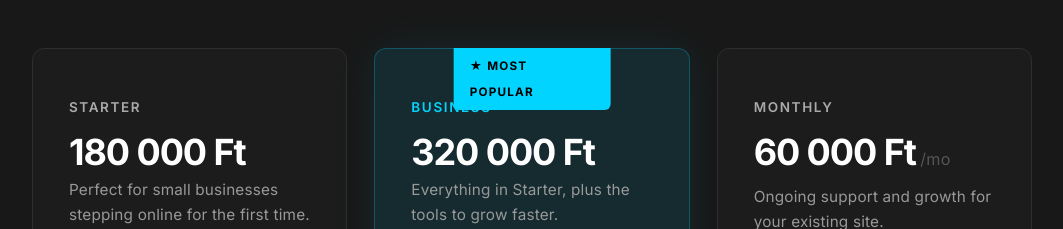
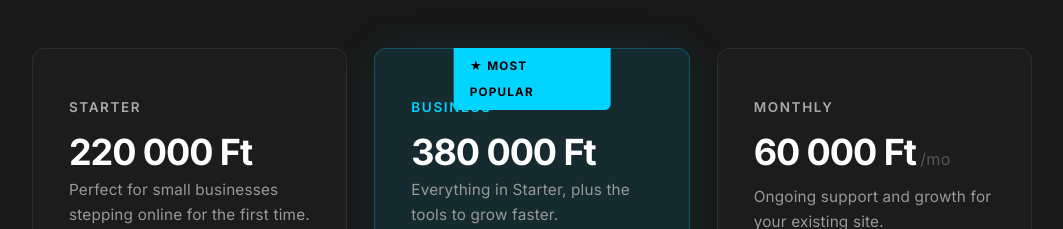
Before and after one commit to rickcircle/richard-kormendi-site, a React (Vite) app: page /hire in a window 1280 px wide. Shown: the part 2920-3149 px from the top of the page, without its empty margins (108-1171 px from the left). Built offline with nearby package versions, Linux system fonts and the light colour scheme.

Commit message:
Raise Starter/Business package prices to 220k/380k Ft
180k/320k undersold 14 years of experience for the local market in
2026. Monthly retainer stays at 60k — unaffected by this repricing.

```diff
--- a/src/pages/Hire.jsx
+++ b/src/pages/Hire.jsx
@@ -61,13 +61,13 @@ const TX = {
       note: "Prices include VAT. Custom quotes available on request.",
       items: [
         {
-          name: "Starter", price: "180 000 Ft", period: "", highlight: false,
+          name: "Starter", price: "220 000 Ft", period: "", highlight: false,
           desc: "Perfect for small businesses stepping online for the first time.",
           features: ["5-page website", "Mobile-first design", "SEO setup", "Google Business Profile", "1 month free support"],
           cta: "Get started",
         },
         {
-          name: "Business", price: "320 000 Ft", period: "", highlight: true,
+          name: "Business", price: "380 000 Ft", period: "", highlight: true,
           desc: "Everything in Starter, plus the tools to grow faster.",
           features: ["Everything in Starter", "Google Ads campaign setup", "Copywriting (5 pages)", "Analytics + Search Console", "2 months free support"],
           cta: "Most popular",
@@ -145,13 +145,13 @@ const TX = {
       note: "Az árak ÁFÁ-t tartalmaznak. Egyedi ajánlat is kérhető.",
       items: [
         {
-          name: "Alap", price: "180 000 Ft", period: "", highlight: false,
+          name: "Alap", price: "220 000 Ft", period: "", highlight: false,
           desc: "Tökéletes kis vállalkozásoknak, akik most lépnek online.",
           features: ["5 aloldalas weboldal", "Mobilbarát dizájn", "SEO beállítás", "Google Cégem optimalizálás", "1 hónap ingyenes support"],
           cta: "Elkezdeni",
         },
         {
-          name: "Üzleti", price: "320 000 Ft", period: "", highlight: true,
+          name: "Üzleti", price: "380 000 Ft", period: "", highlight: true,
           desc: "Minden ami az Alapban van, plusz növekedési eszközök.",
           features: ["Minden ami az Alapban van", "Google Ads kampány beállítás", "Szövegírás (5 oldal)", "Analytics + Search Console", "2 hónap ingyenes support"],
           cta: "Legnépszerűbb",
```
